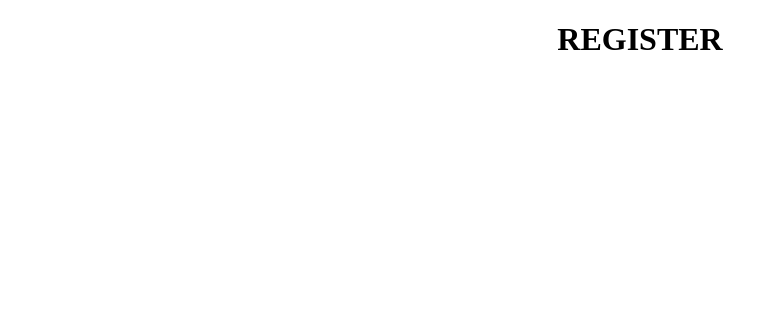
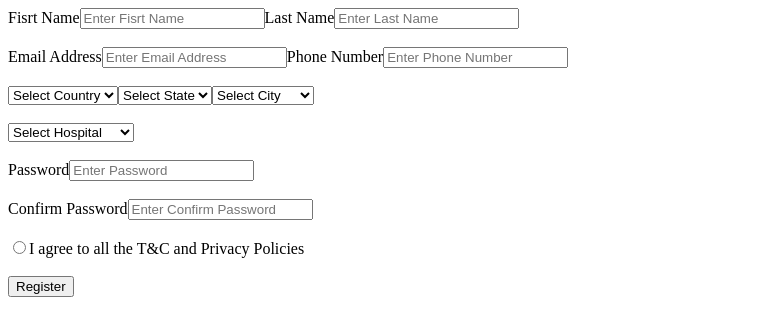
Before and after one commit to Patient-Management-System-Hospital/frontend, a React (Create React App) app: page / in a window 1280 px wide. Shown: the top 336 px of the page, without its empty margins (0-778 px from the left). Built offline with nearby package versions, Linux system fonts and the light colour scheme.

Commit message:
add submit data

```diff
--- a/src/App.css
+++ /dev/null
@@ -1,38 +0,0 @@
-.App {
-  text-align: center;
-}
-
-.App-logo {
-  height: 40vmin;
-  pointer-events: none;
-}
-
-@media (prefers-reduced-motion: no-preference) {
-  .App-logo {
-    animation: App-logo-spin infinite 20s linear;
-  }
-}
-
-.App-header {
-  background-color: #282c34;
-  min-height: 100vh;
-  display: flex;
-  flex-direction: column;
-  align-items: center;
-  justify-content: center;
-  font-size: calc(10px + 2vmin);
-  color: white;
-}
-
-.App-link {
-  color: #61dafb;
-}
-
-@keyframes App-logo-spin {
-  from {
-    transform: rotate(0deg);
-  }
-  to {
-    transform: rotate(360deg);
-  }
-}
--- a/src/App.js
+++ b/src/App.js
@@ -1,12 +1,11 @@
 
-import './App.css';
-import Register from './pages/Register';
+import Register from "./pages/Register";
 
 function App() {
   return (
-    <div className="App">
-          <Register/>
-          </div>
+    <div >
+      <Register />
+    </div>
   );
 }
 
--- /dev/null
+++ b/src/index.css
@@ -0,0 +1,3 @@
+@tailwind base;
+@tailwind components;
+@tailwind utilities;
--- a/src/pages/Register.js
+++ b/src/pages/Register.js
@@ -1,10 +1,83 @@
+import { useState } from "react"
 
 
 
 const Register = ()=>{
+
+    const  [registerData,setRegisterData] = useState({});
+
+    const getValue = (e)=>{
+        const name = e.target.name;
+        const value = e.target.value;
+        setRegisterData({...registerData,[name]:value});
+
+
+    }
+
+    const submitData = (e)=>{
+        e.preventDefault();
+         console.log(registerData)
+    }
+
     return(
         <>
-            <h1>REGISTER</h1>
+           <div>
+            <div className="max-w-7xl bg-gray-800">
+                <div>
+                    <div>
+                        <form method="post" onSubmit={(e)=>submitData(e)}>
+                            <label className="text-5xl">Fisrt Name</label>
+                            <input type="text" placeholder="Enter Fisrt Name" name="fisrtName" onChange={(e)=>getValue(e)} />
+                            <label>Last Name</label>
+                            <input type="text" placeholder="Enter Last Name" name="lastName" onChange={(e)=>getValue(e)} /><br/><br/>
+                            <label>Email Address</label>
+                            <input type="email" placeholder="Enter Email Address" name="email" onChange={(e)=>getValue(e)}/>
+                            <label>Phone Number</label>
+                            <input type="number" placeholder="Enter Phone Number" name="number" onChange={(e)=>getValue(e)}/><br/><br/>
+                            <select name="country" onChange={(e)=>getValue(e)}>
+                                <option>Select Country</option>
+                                <option value={"India"}>India</option>
+                                <option value={"America"}>America</option>
+                                <option value={"Canada"}>Canada</option>
+                                <option value={"England"}>England</option>
+                                <option value={"Newzeland"}>Newzeland</option>
+                            </select>
+                            <select name="state" onChange={(e)=>getValue(e)}>
+                                <option>Select State</option>
+                                <option value={"Gujarat"}>Gujarat</option>
+                                <option value={"Hariyana"}>Hariyana</option>
+                                <option value={"Rajasthan"}>Rajasthan</option>
+                                <option value={"Bihaar"}>Bihaar</option>
+                                <option value={"Mahrashtra"}>Mahrashtra</option>
+                            </select>
+                            <select name="city" onChange={(e)=>getValue(e)}>
+                                <option>Select City</option>
+                                <option value={"Surat"}>Surat</option>
+                                <option value={"Vadodara"}>Vadodara</option>
+                                <option value={"Rajkot"}>Rajkot</option>
+                                <option value={"Ahemadabad"}>Ahemadabad</option>
+                                <option value={"Junagadh"}>Junagadh</option>
+                            </select><br/><br/>
+                            <select name="hospital" onChange={(e)=>getValue(e)}>
+                                <option>Select Hospital</option>
+                                <option value={"Cancer Hospital"}>Cancer Hospital</option>
+                                <option value={"Simimer Hospital"}>Simimer Hospital</option>
+                                <option value={"Apple Hospital"}>Apple Hospital</option>
+                                <option value={"Ram Raj Hospital"}>Ram Raj Hospital</option>
+                                <option value={"Kiraan Hospital"}>Kiraan Hospital</option>
+                            </select><br/><br/>
+                            <label>Password</label>
+                            <input type="text" placeholder="Enter Password" name="pass" onChange={(e)=>getValue(e)} /><br/><br/>
+                            <label>Confirm Password</label>
+                            <input type="text" placeholder="Enter Confirm Password" name="confirmPass" onChange={(e)=>getValue(e)} /><br/><br/>
+                            <input type="radio"/>
+                            <label>I agree to all the T&C and Privacy Policies</label><br/><br/>
+                            <button type="submit">Register</button>
+                        </form>
+                    </div>
+                </div>
+            </div>
+           </div>
         </>
     )
 }
```
